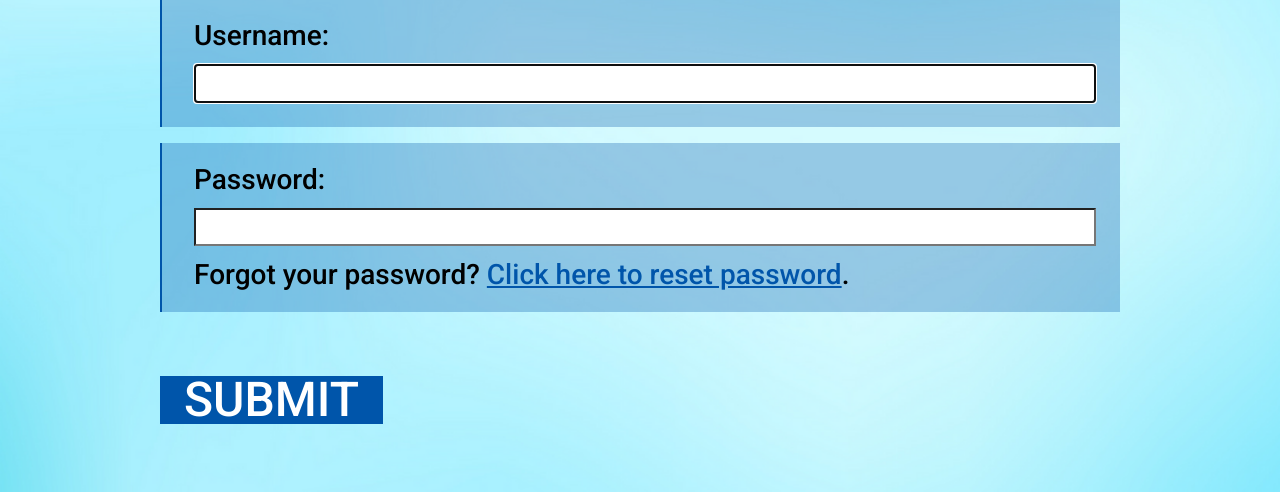
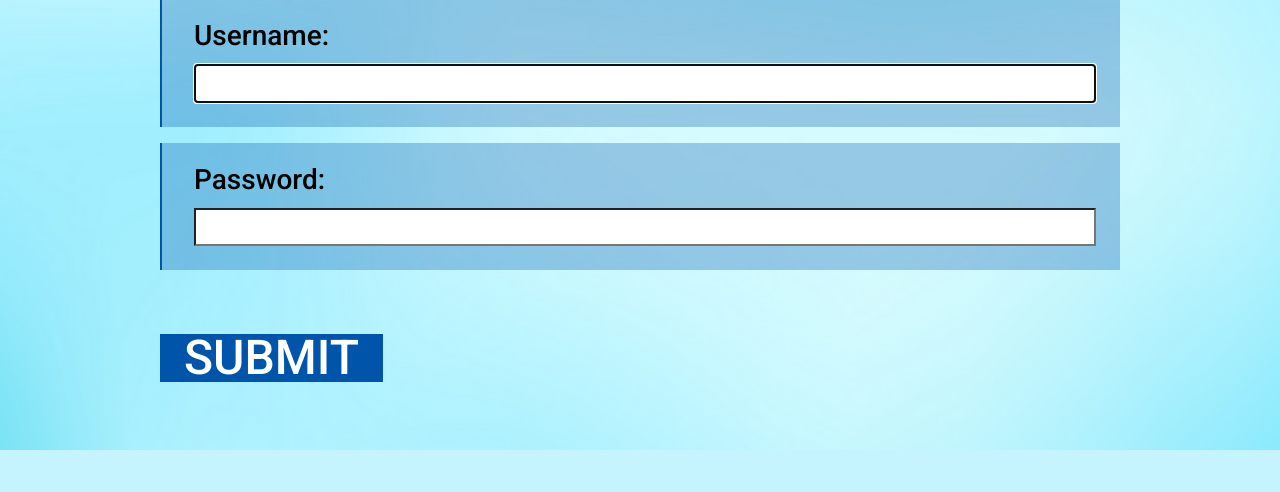
Before and after one commit to MatthewStein/caperr, a Django app: page /login in a window 1280 px wide. Shown: the part 429-921 px from the top of the page. After the commit the page ends 879 px from the top, so only its background shows below. Run offline with Django 3.2, Linux system fonts and the light colour scheme; some libraries are stand-ins or nearby versions; some web fonts are replaced.

Commit message:
Remove password reset - emails aren't working yet

```diff
--- a/puzzles/templates/login.html
+++ b/puzzles/templates/login.html
@@ -23,7 +23,7 @@
                 {% if field.name == 'username' %}
 <!--                 {% blocktranslate %}If you haven&rsquo;t created a team yet, <a href="{{ register_url }}" tabindex="1">register a new team here</a>.{% endblocktranslate %} -->
                 {% else %}
-                {% blocktranslate %}Forgot your password? <a href="{{ password_url }}" tabindex="1">Click here to reset password</a>.{% endblocktranslate %}
+<!--                 {% blocktranslate %}Forgot your password? <a href="{{ password_url }}" tabindex="1">Click here to reset password</a>.{% endblocktranslate %} -->
                 {% endif %}
                 {% endif %}
             </div>
```
